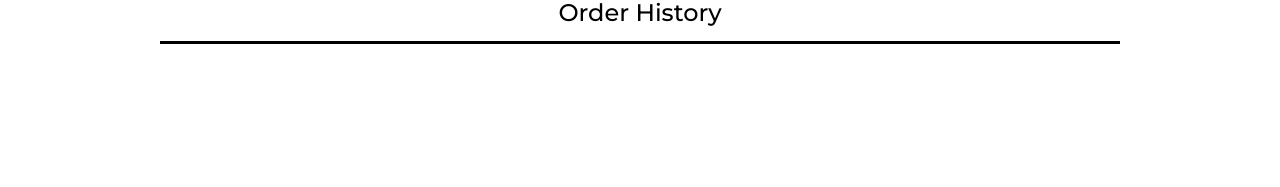
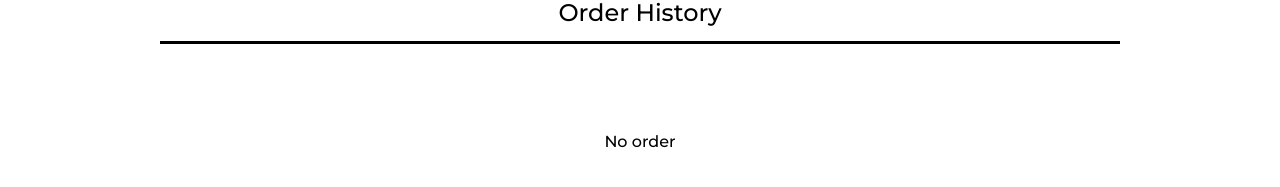
Before and after one commit to dkssyddico/apple-cart, a React (Create React App) app: page /order in a window 1280 px wide. Shown: the part 127-314 px from the top of the page. Built offline with nearby package versions, Linux system fonts and the light colour scheme.

Commit message:
add notification: checked item remove btn, order page and fix time logic

```diff
--- a/src/Pages/Cart.js
+++ b/src/Pages/Cart.js
@@ -248,10 +248,14 @@ function Cart() {
   };
 
   const handleSelectedRemove = () => {
-    let confirm = window.confirm('선택한 상품을 삭제하시겠습니까?');
-    if (confirm) {
-      let selected = cart.filter((item) => item.selected);
-      deleteSelected(dispatch, selected);
+    let selected = cart.filter((item) => item.selected);
+    if (selected.length > 0) {
+      let confirm = window.confirm('선택한 상품을 삭제하시겠습니까?');
+      if (confirm) {
+        deleteSelected(dispatch, selected);
+      }
+    } else {
+      alert('삭제할 상품이 없습니다.');
     }
   };
 
--- a/src/Pages/Main.js
+++ b/src/Pages/Main.js
@@ -32,10 +32,10 @@ const CardContainer = styled.div`
 `;
 
 function Main() {
-  const {
-    state: { loading, productList },
-    dispatch,
-  } = useContext(Context);
+  const { state, dispatch } = useContext(Context);
+  console.log(state);
+
+  const { loading, productList } = state;
 
   useEffect(() => {
     getProducts(dispatch);
--- a/src/Pages/Order.js
+++ b/src/Pages/Order.js
@@ -88,6 +88,16 @@ const Span = styled.span`
   font-size: 16px;
 `;
 
+const NoOrderContainer = styled.div`
+  height: 100px;
+  display: flex;
+  justify-content: center;
+  align-items: center;
+  span {
+    font-weight: 500;
+  }
+`;
+
 function Order() {
   const { state } = useContext(Context);
   const { orders } = state;
@@ -95,7 +105,7 @@ function Order() {
     <Section>
       <Title>Order History</Title>
       <Container>
-        {orders &&
+        {orders && orders.length > 0 ? (
           orders.map((order) => {
             let { orderDate } = order;
             let firstItem = order.items[0];
@@ -141,7 +151,12 @@ function Order() {
                 </MetaContainer>
               </Card>
             );
-          })}
+          })
+        ) : (
+          <NoOrderContainer>
+            <span>No order</span>
+          </NoOrderContainer>
+        )}
       </Container>
     </Section>
   );
--- a/src/Pages/Payment.js
+++ b/src/Pages/Payment.js
@@ -144,7 +144,8 @@ function Payment() {
     let month = orderDate.getMonth() + 1;
     let day = orderDate.getDate();
     let hours = orderDate.getHours();
-    let mins = orderDate.getMinutes();
+    let mins = orderDate.getMinutes() < 10 ? `0${orderDate.getMinutes()}` : orderDate.getMinutes();
+
     let orderInfo = {
       orderId,
       orderDate: `${year}.${month}.${day}(${hours}:${mins})`,
--- a/src/data/items.js
+++ b/src/data/items.js
@@ -4,54 +4,64 @@ const items = [
     name: 'Big red apples',
     price: 300,
     image: '0.png',
+    favorite: false,
   },
   {
     id: 1,
     name: 'Mini apple buckets',
     price: 900,
     image: '1.png',
+    favorite: false,
   },
   {
     id: 2,
     name: 'Apples on grass',
     price: 600,
     image: '2.png',
+    favorite: false,
   },
   {
     id: 3,
     name: 'Golden apples',
     price: 600,
     image: '3.png',
+    favorite: false,
   },
   {
     id: 4,
     name: 'Half apple',
     price: 600,
     image: '4.png',
+    favorite: false,
   },
   {
     id: 5,
     name: 'Mini apples',
     price: 600,
     image: '5.png',
+    favorite: false,
   },
   {
     id: 6,
     name: 'Four mini apples',
     price: 600,
     image: '6.png',
+    favorite: false,
   },
+
   {
     id: 7,
     name: 'One golden apple',
     price: 700,
     image: '7.png',
+    favorite: false,
   },
   {
     id: 8,
     name: 'Red apples',
     price: 600,
     image: '8.png',
+    favorite: false,
   },
 ];
 
```
